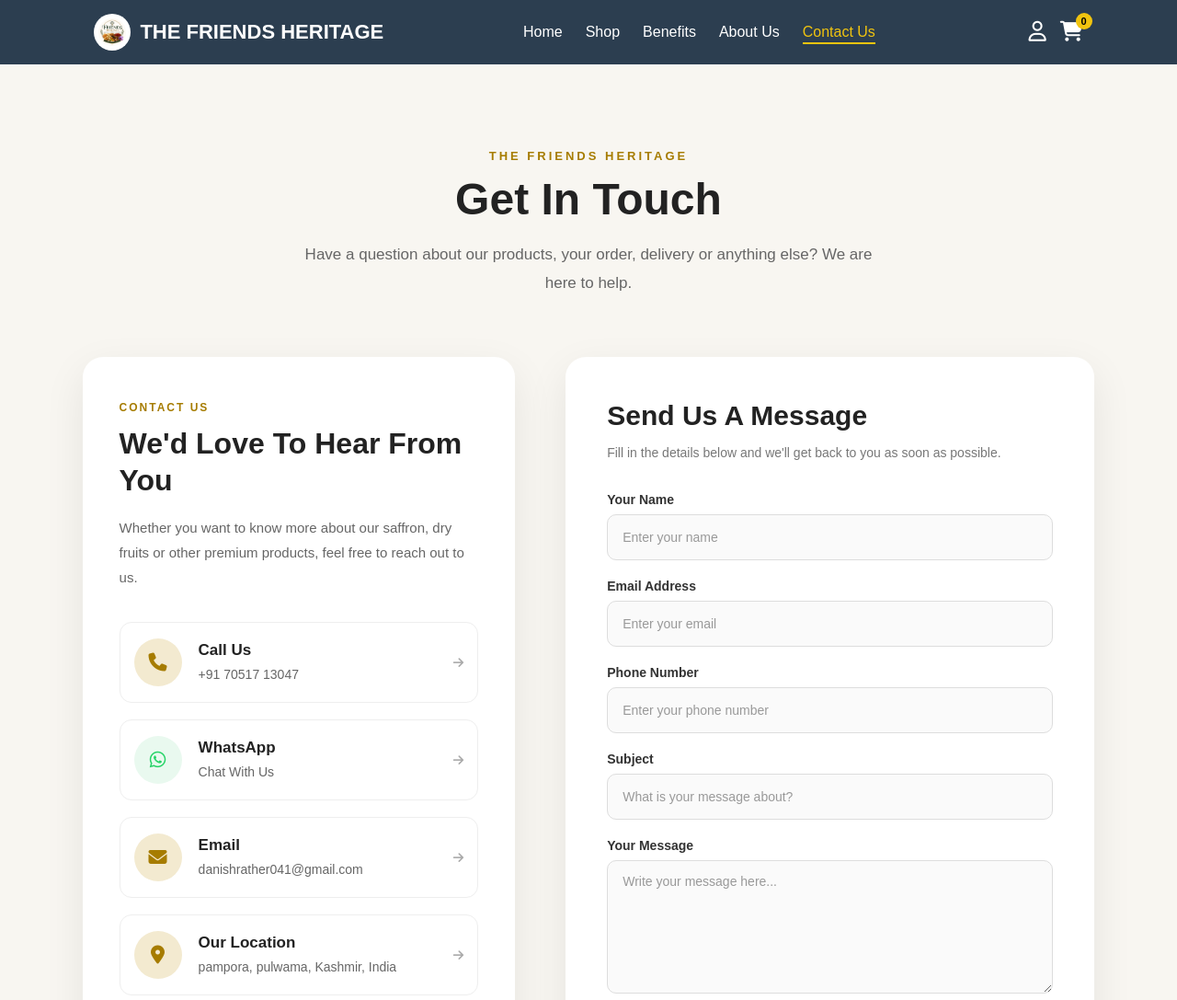
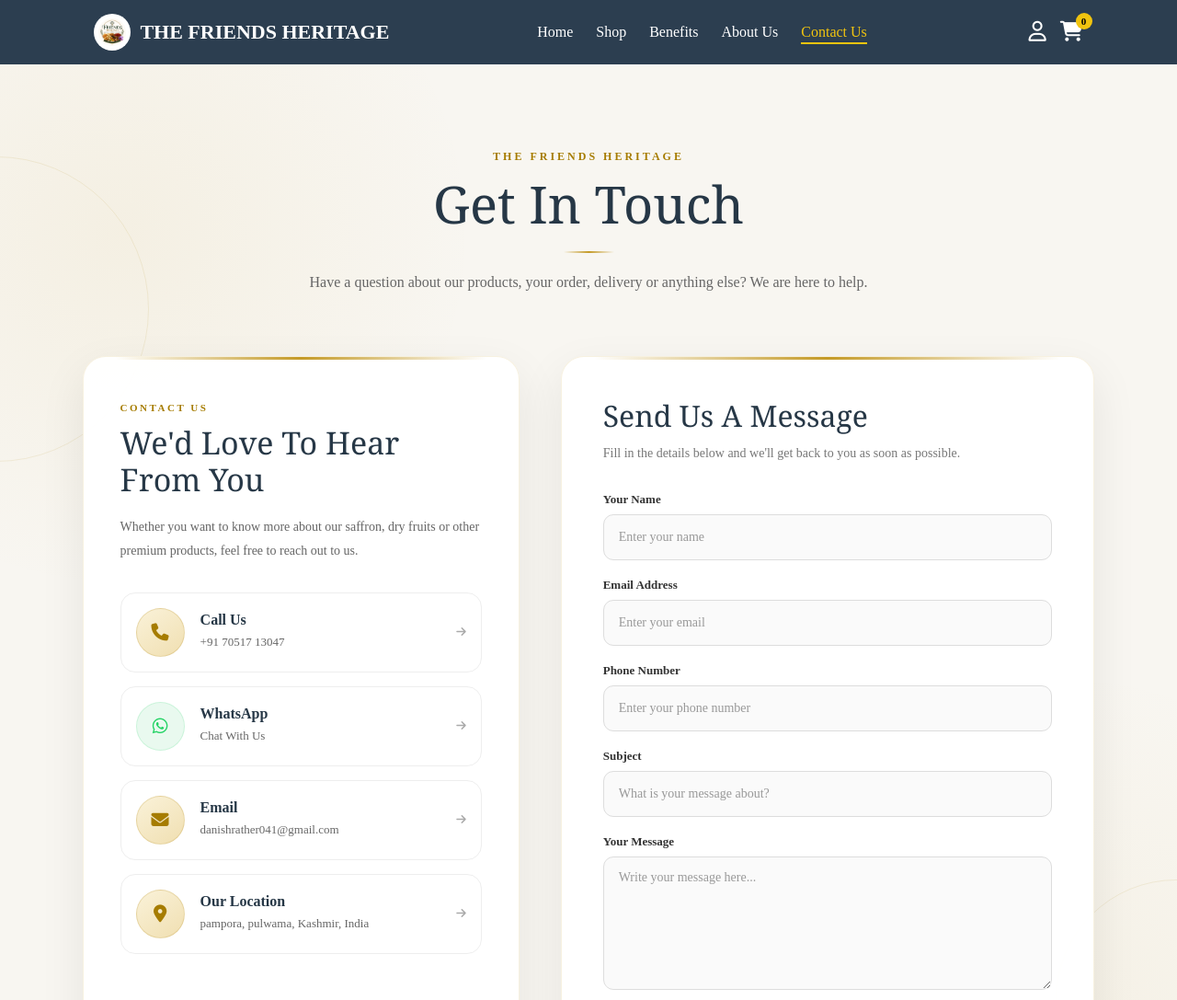
Before and after one commit to Danishkhursheed133/THE-FRIENDS-HERITAGE, a plain HTML site: page contact.html in a window 1280 px wide. Shown: the top 1087 px of the page at 92% size. Drawn offline with nearby package versions, Linux system fonts and the light colour scheme.

Commit message:
Update contact.css

```diff
--- a/contact.css
+++ b/contact.css
@@ -1,34 +1,9 @@
-
 /* =========================================================
    THE FRIENDS HERITAGE
    CONTACT PAGE CSS
+   IMPORTANT:
+   Navbar + Footer are controlled ONLY by style.css
    ========================================================= */
-
-
-/* =========================================================
-   RESET
-========================================================= */
-
-* {
-    margin: 0;
-    padding: 0;
-    box-sizing: border-box;
-}
-
-html {
-    scroll-behavior: smooth;
-}
-
-body {
-    width: 100%;
-    min-height: 100vh;
-    overflow-x: hidden;
-
-    font-family: Arial, Helvetica, sans-serif;
-
-    background: #f8f6f1;
-    color: #222;
-}
 
 
 /* =========================================================
@@ -40,6 +15,61 @@
     min-height: calc(100vh - 80px);
 
     padding: 90px 7% 100px;
+
+    background:
+        radial-gradient(
+            circle at 10% 15%,
+            rgba(196, 154, 39, 0.07),
+            transparent 25%
+        ),
+        radial-gradient(
+            circle at 90% 85%,
+            rgba(196, 154, 39, 0.06),
+            transparent 25%
+        ),
+        #f8f6f1;
+
+    position: relative;
+    overflow: hidden;
+}
+
+
+/* Decorative background circles */
+
+.contact-section::before {
+    content: "";
+
+    position: absolute;
+
+    width: 330px;
+    height: 330px;
+
+    left: -170px;
+    top: 100px;
+
+    border: 1px solid rgba(166, 124, 0, 0.10);
+
+    border-radius: 50%;
+
+    pointer-events: none;
+}
+
+.contact-section::after {
+    content: "";
+
+    position: absolute;
+
+    width: 260px;
+    height: 260px;
+
+    right: -130px;
+    bottom: 80px;
+
+    border: 1px solid rgba(166, 124, 0, 0.10);
+
+    border-radius: 50%;
+
+    pointer-events: none;
 }
 
 
@@ -54,38 +84,73 @@
     margin: 0 auto 65px;
 
     text-align: center;
+
+    position: relative;
+    z-index: 2;
 }
+
 
 .contact-label {
     display: inline-block;
 
     margin-bottom: 12px;
 
-    font-size: 13px;
-    font-weight: 700;
+    font-size: 12px;
+    font-weight: 800;
 
     letter-spacing: 3px;
+
     text-transform: uppercase;
 
     color: #a67c00;
 }
 
+
 .contact-heading h1 {
-    margin-bottom: 18px;
+    margin: 0 0 18px;
 
-    font-size: 48px;
-    line-height: 1.15;
-    font-weight: 700;
+    font-family:
+        Georgia,
+        "Times New Roman",
+        serif;
 
-    color: #222;
+    font-size: clamp(40px, 5vw, 56px);
+
+    line-height: 1.12;
+
+    font-weight: 500;
+
+    color: #263746;
 }
+
+
+.contact-heading h1::after {
+    content: "";
+
+    display: block;
+
+    width: 55px;
+    height: 2px;
+
+    margin: 20px auto 0;
+
+    background:
+        linear-gradient(
+            to right,
+            transparent,
+            #c49a27,
+            transparent
+        );
+}
+
 
 .contact-heading p {
     max-width: 650px;
 
     margin: 0 auto;
 
-    font-size: 17px;
+    font-size: 16px;
+
     line-height: 1.8;
 
     color: #666;
@@ -104,11 +169,15 @@
 
     display: grid;
 
-    grid-template-columns: 0.9fr 1.1fr;
+    grid-template-columns:
+        0.9fr 1.1fr;
 
-    gap: 55px;
+    gap: 45px;
 
     align-items: stretch;
+
+    position: relative;
+    z-index: 2;
 }
 
 
@@ -121,12 +190,43 @@
 
     padding: 45px 40px;
 
-    border-radius: 22px;
+    border-radius: 25px;
 
-    background: #ffffff;
+    background: rgba(255, 255, 255, 0.96);
+
+    border: 1px solid rgba(196, 154, 39, 0.14);
 
     box-shadow:
-        0 15px 45px rgba(0, 0, 0, 0.08);
+        0 18px 50px rgba(0, 0, 0, 0.08);
+
+    position: relative;
+
+    overflow: hidden;
+}
+
+
+/* Gold top line */
+
+.contact-info::before {
+    content: "";
+
+    position: absolute;
+
+    top: 0;
+    left: 35px;
+    right: 35px;
+
+    height: 3px;
+
+    border-radius: 0 0 10px 10px;
+
+    background:
+        linear-gradient(
+            to right,
+            transparent,
+            #c49a27,
+            transparent
+        );
 }
 
 
@@ -139,10 +239,11 @@
 
     margin-bottom: 12px;
 
-    font-size: 12px;
-    font-weight: 700;
+    font-size: 11px;
 
-    letter-spacing: 2px;
+    font-weight: 800;
+
+    letter-spacing: 2.5px;
 
     color: #a67c00;
 }
@@ -153,12 +254,20 @@
    ========================================================= */
 
 .contact-info h2 {
-    margin-bottom: 18px;
+    margin: 0 0 18px;
 
-    font-size: 32px;
-    line-height: 1.25;
+    font-family:
+        Georgia,
+        "Times New Roman",
+        serif;
 
-    color: #222;
+    font-size: 34px;
+
+    line-height: 1.2;
+
+    font-weight: 500;
+
+    color: #263746;
 }
 
 
@@ -167,10 +276,11 @@
    ========================================================= */
 
 .contact-description {
-    margin-bottom: 35px;
+    margin-bottom: 32px;
 
-    font-size: 15px;
-    line-height: 1.8;
+    font-size: 14px;
+
+    line-height: 1.85;
 
     color: #666;
 }
@@ -184,21 +294,25 @@
     position: relative;
 
     display: flex;
+
     align-items: center;
 
     width: 100%;
 
-    gap: 18px;
+    gap: 17px;
 
-    margin-bottom: 18px;
-    padding: 17px 15px;
+    margin-bottom: 15px;
+
+    padding: 16px;
 
     border: 1px solid #eeeeee;
-    border-radius: 13px;
+
+    border-radius: 16px;
 
     background: #ffffff;
 
     color: inherit;
+
     text-decoration: none;
 
     cursor: pointer;
@@ -211,24 +325,20 @@
 }
 
 
-/* Remove bottom margin from last card */
-
 .contact-item:last-child {
     margin-bottom: 0;
 }
 
 
-/* Hover */
-
 .contact-item:hover {
-    transform: translateY(-3px);
+    transform: translateY(-4px);
 
     border-color: #d8c58f;
 
     background: #fffdf7;
 
     box-shadow:
-        0 8px 22px rgba(0, 0, 0, 0.07);
+        0 10px 25px rgba(0, 0, 0, 0.08);
 }
 
 
@@ -237,22 +347,30 @@
    ========================================================= */
 
 .contact-icon {
-    width: 52px;
-    height: 52px;
+    width: 53px;
+    height: 53px;
 
-    min-width: 52px;
+    min-width: 53px;
 
     display: flex;
+
     align-items: center;
     justify-content: center;
 
     border-radius: 50%;
 
-    background: #f3ead0;
+    background:
+        linear-gradient(
+            145deg,
+            #faf2d9,
+            #f0dfb1
+        );
 
     color: #a67c00;
 
-    font-size: 20px;
+    font-size: 19px;
+
+    border: 1px solid rgba(166, 124, 0, 0.18);
 
     transition:
         transform 0.3s ease,
@@ -261,10 +379,8 @@
 }
 
 
-/* Icon hover */
-
 .contact-item:hover .contact-icon {
-    transform: scale(1.05);
+    transform: scale(1.08) rotate(-4deg);
 
     background: #a67c00;
 
@@ -280,7 +396,10 @@
     background: #e9f9ef;
 
     color: #25d366;
+
+    border-color: rgba(37, 211, 102, 0.15);
 }
+
 
 .contact-item:hover .whatsapp-icon {
     background: #25d366;
@@ -299,22 +418,28 @@
     min-width: 0;
 }
 
+
 .contact-details h3 {
-    margin-bottom: 5px;
+    margin: 0 0 5px;
 
-    font-size: 17px;
+    font-size: 16px;
+
     font-weight: 700;
 
-    color: #222;
+    color: #263746;
 }
+
 
 .contact-details span {
     display: block;
 
-    font-size: 14px;
+    font-size: 13px;
+
     line-height: 1.6;
 
     color: #666;
+
+    word-break: break-word;
 }
 
 
@@ -325,7 +450,7 @@
 .contact-arrow {
     margin-left: auto;
 
-    font-size: 13px;
+    font-size: 12px;
 
     color: #aaaaaa;
 
@@ -333,6 +458,7 @@
         transform 0.3s ease,
         color 0.3s ease;
 }
+
 
 .contact-item:hover .contact-arrow {
     transform: translateX(5px);
@@ -361,12 +487,43 @@
 
     padding: 45px;
 
-    border-radius: 22px;
+    border-radius: 25px;
 
-    background: #ffffff;
+    background: rgba(255, 255, 255, 0.97);
+
+    border: 1px solid rgba(196, 154, 39, 0.14);
 
     box-shadow:
-        0 15px 45px rgba(0, 0, 0, 0.08);
+        0 18px 50px rgba(0, 0, 0, 0.08);
+
+    position: relative;
+
+    overflow: hidden;
+}
+
+
+/* Gold top line */
+
+.contact-form-container::before {
+    content: "";
+
+    position: absolute;
+
+    top: 0;
+    left: 35px;
+    right: 35px;
+
+    height: 3px;
+
+    border-radius: 0 0 10px 10px;
+
+    background:
+        linear-gradient(
+            to right,
+            transparent,
+            #c49a27,
+            transparent
+        );
 }
 
 
@@ -378,17 +535,28 @@
     margin-bottom: 30px;
 }
 
+
 .form-heading h2 {
-    margin-bottom: 10px;
+    margin: 0 0 10px;
 
-    font-size: 30px;
-    line-height: 1.25;
+    font-family:
+        Georgia,
+        "Times New Roman",
+        serif;
 
-    color: #222;
+    font-size: 32px;
+
+    line-height: 1.2;
+
+    font-weight: 500;
+
+    color: #263746;
 }
+
 
 .form-heading p {
     font-size: 14px;
+
     line-height: 1.7;
 
     color: #777;
@@ -403,10 +571,11 @@
     width: 100%;
 }
 
+
 .form-group {
     width: 100%;
 
-    margin-bottom: 20px;
+    margin-bottom: 19px;
 }
 
 
@@ -419,8 +588,9 @@
 
     margin-bottom: 8px;
 
-    font-size: 14px;
-    font-weight: 600;
+    font-size: 13px;
+
+    font-weight: 700;
 
     color: #333;
 }
@@ -436,7 +606,7 @@
 
     border: 1px solid #dddddd;
 
-    border-radius: 10px;
+    border-radius: 11px;
 
     outline: none;
 
@@ -455,7 +625,9 @@
 }
 
 
-/* Input */
+/* =========================================================
+   INPUT
+   ========================================================= */
 
 .form-group input {
     height: 50px;
@@ -464,7 +636,9 @@
 }
 
 
-/* Textarea */
+/* =========================================================
+   TEXTAREA
+   ========================================================= */
 
 .form-group textarea {
     min-height: 145px;
@@ -507,10 +681,12 @@
 .send-btn {
     width: 100%;
 
-    min-height: 52px;
+    min-height: 53px;
 
     display: flex;
+
     align-items: center;
+
     justify-content: center;
 
     gap: 10px;
@@ -521,16 +697,24 @@
 
     border: none;
 
-    border-radius: 10px;
+    border-radius: 30px;
 
-    background: #a67c00;
+    background:
+        linear-gradient(
+            135deg,
+            #c49a27,
+            #a67c00
+        );
 
     color: #ffffff;
 
     font-family: inherit;
 
-    font-size: 15px;
+    font-size: 14px;
+
     font-weight: 700;
+
+    letter-spacing: 0.5px;
 
     cursor: pointer;
 
@@ -541,26 +725,25 @@
 }
 
 
-/* Button hover */
+.send-btn:hover {
+    background:
+        linear-gradient(
+            135deg,
+            #d3ad3e,
+            #8d6900
+        );
 
-.send-btn:hover {
-    background: #8d6900;
-
-    transform: translateY(-2px);
+    transform: translateY(-3px);
 
     box-shadow:
-        0 10px 25px rgba(166, 124, 0, 0.25);
+        0 12px 28px rgba(166, 124, 0, 0.25);
 }
 
-
-/* Button active */
 
 .send-btn:active {
     transform: translateY(0);
 }
 
-
-/* Button icon */
 
 .send-btn i {
     font-size: 15px;
@@ -580,7 +763,7 @@
 
     padding: 12px 15px;
 
-    border-radius: 8px;
+    border-radius: 9px;
 
     font-size: 14px;
 
@@ -646,7 +829,7 @@
 
 
     .contact-heading h1 {
-        font-size: 42px;
+        font-size: 44px;
     }
 
 
@@ -654,7 +837,6 @@
     .contact-form-container {
         padding: 40px;
     }
-
 }
 
 
@@ -684,7 +866,7 @@
 
 
     .contact-heading h1 {
-        font-size: 34px;
+        font-size: 36px;
     }
 
 
@@ -701,14 +883,14 @@
     .contact-form-container {
         padding: 30px 22px;
 
-        border-radius: 18px;
+        border-radius: 20px;
     }
 
 
     /* Contact Info */
 
     .contact-info h2 {
-        font-size: 26px;
+        font-size: 27px;
     }
 
 
@@ -761,7 +943,7 @@
 
 
     .form-heading h2 {
-        font-size: 25px;
+        font-size: 26px;
     }
 
 
@@ -803,7 +985,6 @@
 
         font-size: 14px;
     }
-
 }
 
 
@@ -821,7 +1002,7 @@
 
 
     .contact-heading h1 {
-        font-size: 30px;
+        font-size: 31px;
     }
 
 
@@ -832,12 +1013,12 @@
 
 
     .contact-info h2 {
-        font-size: 23px;
+        font-size: 24px;
     }
 
 
     .form-heading h2 {
-        font-size: 22px;
+        font-size: 23px;
     }
 
 
@@ -852,5 +1033,4 @@
 
         min-width: 42px;
     }
-
 }
```
Lines whose indentation alone changed are shown as unchanged.
